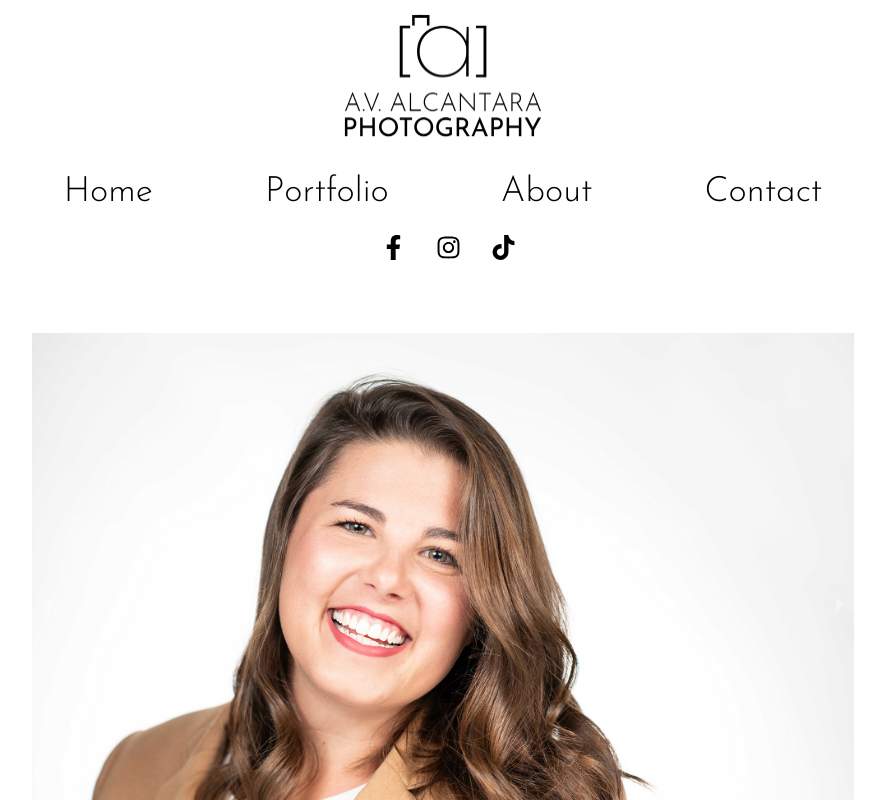
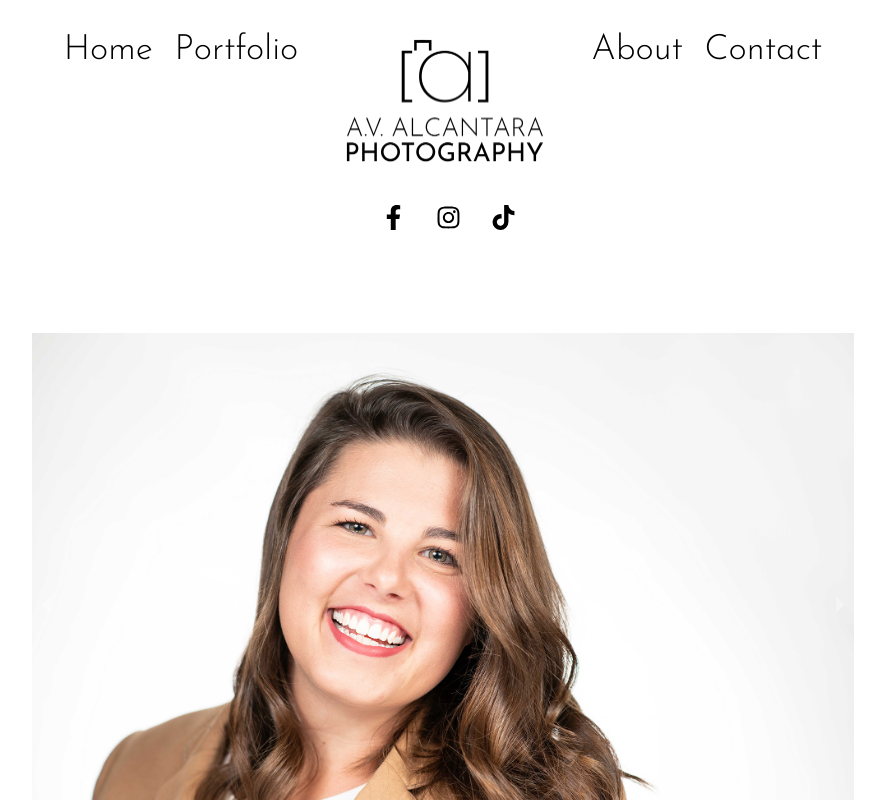
Before and after one commit to adamalcantara/avalcantaraphotography, a React (Create React App) app: page / in a window 1280 px wide. Shown: the top 800 px of the page, without its empty margins (197-1082 px from the left). Built offline with nearby package versions, Linux system fonts and the light colour scheme.

Commit message:
Updated navbar with logo in the middle

```diff
--- a/src/Components/Navbar/Navbar.js
+++ b/src/Components/Navbar/Navbar.js
@@ -48,7 +48,7 @@ class Navbar extends Component {
 
             {/* start regular navigation */}
             <div id="nav">
-                <Link to="/" id="linklogo"><img src={logo} alt="logo" id="logo"></img></Link>
+
                 <ul id='navigation'>
                     <li><Link to="/" className="menuitem staticmenu">Home</Link></li>
                     <div id="dropdown">
@@ -59,6 +59,7 @@ class Navbar extends Component {
                             <Link to="/weddings" className="menuitem">Weddings</Link>
                         </div>
                     </div>
+                    <Link to="/" id="linklogo"><img src={logo} alt="logo" id="logo"></img></Link>
                     <li><Link to="/about" className="menuitem staticmenu">About</Link></li>
                     <li><Link to="/contact" className="menuitem staticmenu">Contact</Link></li>
                 </ul>
```
